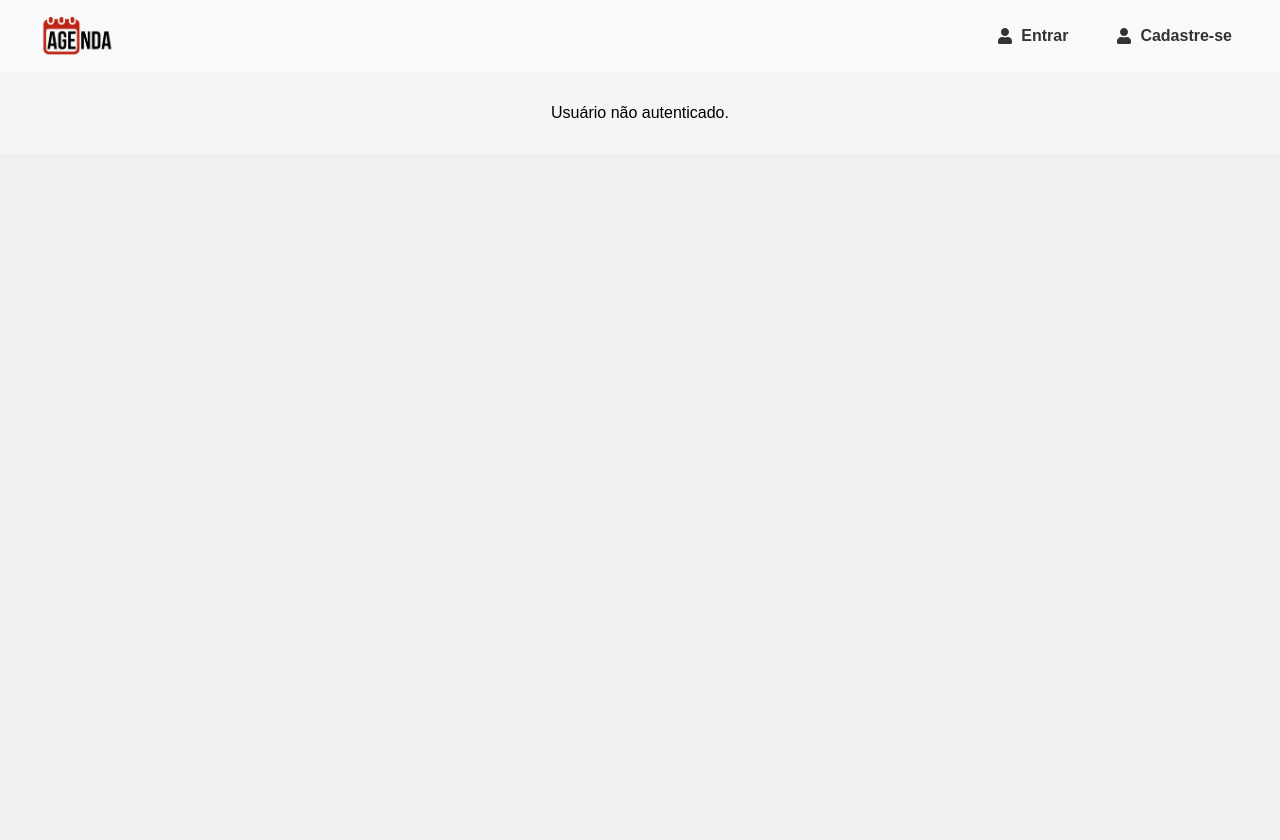
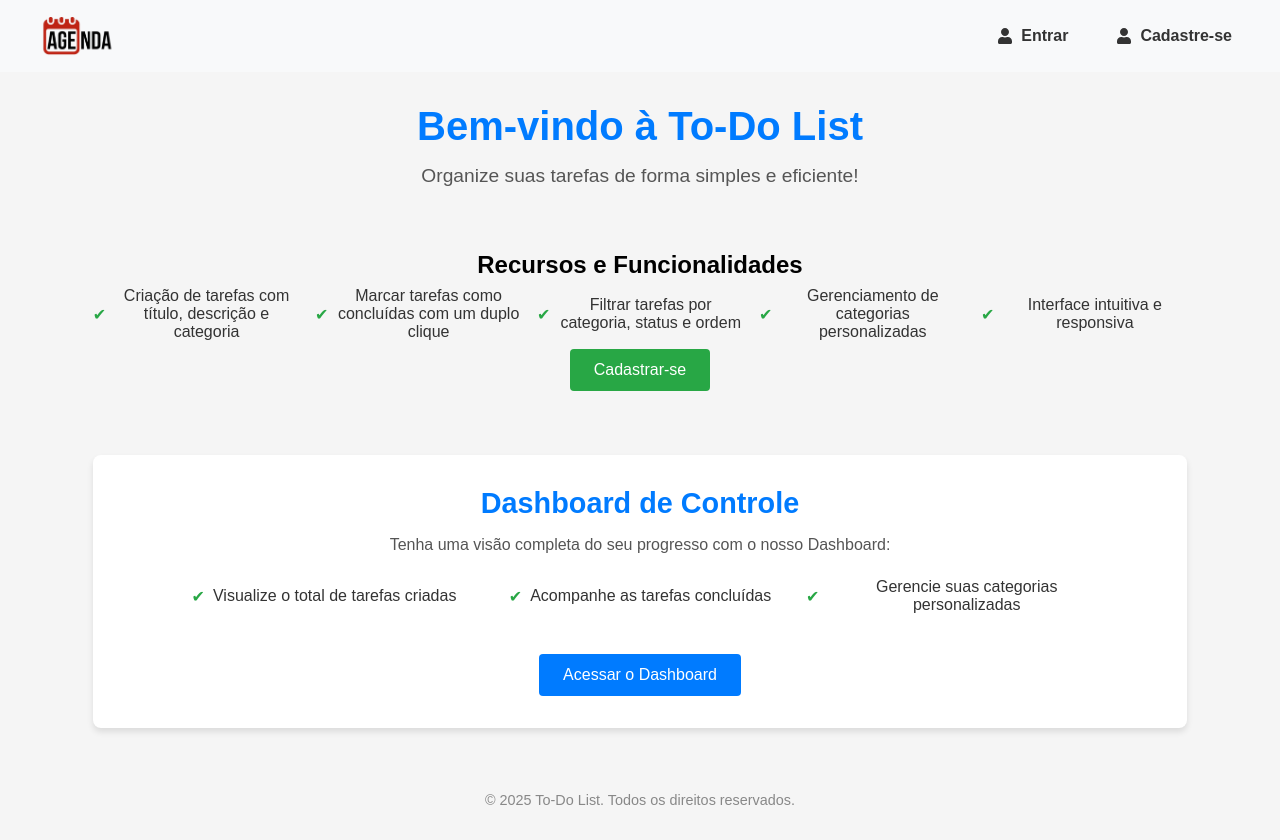
Before and after one commit to AndreAilton/Agenda-Front-End-Typescript, a React (Vite) app: page / in a window 1280 px wide. Before the commit the page ends 800 px from the top, so only its background shows below. Built offline with nearby package versions, Linux system fonts and the light colour scheme.

Commit message:
Final Landing Page

```diff
--- a/src/App.tsx
+++ b/src/App.tsx
@@ -8,14 +8,16 @@ import { AuthProvider } from "./context/AuthContext";
 
 function App() {
   return (
+    <BrowserRouter>
     <AuthProvider>
-      <BrowserRouter>
+
         <Navbar />
         <Suspense fallback={<Loading />}>
           <AppRoutes />
         </Suspense>
-      </BrowserRouter>
+
     </AuthProvider>
+    </BrowserRouter>
   );
 }
 export default App;
--- /dev/null
+++ b/src/components/landing/index.tsx
@@ -0,0 +1,193 @@
+import React from "react";
+import styled from "styled-components";
+import { useNavigate } from "react-router-dom";
+
+const Container = styled.div`
+  display: flex;
+  flex-direction: column;
+  align-items: center;
+  justify-content: center;
+  background-color: #f5f5f5;
+  padding: 2rem;
+  box-sizing: border-box; /* Garante que o padding seja incluído no tamanho total */
+  overflow: hidden; /* Evita que o conteúdo ultrapasse os limites */
+`;
+
+const Header = styled.header`
+  text-align: center;
+  margin-bottom: 2rem;
+`;
+
+const Title = styled.h1`
+  font-size: 2.5rem;
+  color: #007bff;
+  margin-bottom: 1rem;
+
+  @media (max-width: 600px) {
+    font-size: 1.8rem; /* Reduz o tamanho da fonte em telas menores */
+  }
+`;
+
+const Subtitle = styled.p`
+  font-size: 1.2rem;
+  color: #555;
+`;
+
+const FeaturesSection = styled.section`
+  margin: 2rem 0;
+  text-align: center;
+  max-width: 90%; /* Limita a largura máxima */
+  width: 100%; /* Garante que ocupe 100% do espaço disponível */
+  box-sizing: border-box;
+`;
+
+const FeaturesList = styled.ul`
+  list-style: none;
+  padding: 0;
+  margin: 0;
+  display: flex;
+  flex-wrap: wrap; /* Permite que os itens quebrem linha */
+  justify-content: center;
+  gap: 1rem; /* Espaçamento entre os itens */
+`;
+
+const FeatureItem = styled.li`
+  font-size: 1rem;
+  color: #333;
+  margin: 0.5rem 0;
+  display: flex;
+  align-items: center;
+  justify-content: center;
+  min-width: 200px; /* Define uma largura mínima */
+  max-width: 300px; /* Define uma largura máxima */
+  flex: 1; /* Permite que os itens cresçam igualmente */
+
+  &::before {
+    content: "✔";
+    color: #28a745;
+    margin-right: 0.5rem;
+  }
+`;
+
+const DashboardSection = styled.section`
+  margin: 2rem 0;
+  text-align: center;
+  background: #fff;
+  padding: 2rem;
+  border-radius: 8px;
+  box-shadow: 0 4px 6px rgba(0, 0, 0, 0.1);
+  max-width: 90%; /* Limita a largura máxima */
+  width: 100%; /* Garante que ocupe 100% do espaço disponível */
+  box-sizing: border-box;
+
+  @media (max-width: 768px) {
+    padding: 1rem; /* Reduz o padding em telas menores */
+  }
+`;
+
+const DashboardTitle = styled.h2`
+  font-size: 1.8rem;
+  color: #007bff;
+  margin-bottom: 1rem;
+`;
+
+const DashboardDescription = styled.p`
+  font-size: 1rem;
+  color: #555;
+  margin-bottom: 1rem;
+`;
+
+const ButtonContainer = styled.div`
+  display: flex;
+  gap: 1rem;
+  justify-content: center;
+  margin-top: 2rem;
+`;
+
+const Button = styled.button`
+  background: #007bff;
+  color: #fff;
+  border: none;
+  padding: 0.75rem 1.5rem;
+  border-radius: 4px;
+  font-size: 1rem;
+  cursor: pointer;
+  transition: background 0.3s;
+
+  &:hover {
+    background: #0056b3;
+  }
+
+  @media (max-width: 768px) {
+    padding: 0.5rem 1rem; /* Reduz o padding do botão */
+    font-size: 0.9rem; /* Reduz o tamanho da fonte */
+  }
+`;
+
+const Footer = styled.footer`
+  margin-top: 2rem;
+  text-align: center;
+  font-size: 0.9rem;
+  color: #888;
+`;
+
+const LandingPage: React.FC = () => {
+  const navigate = useNavigate();
+
+  const handleGetStarted = () => {
+    navigate("/Auth"); // Redireciona para a página de autenticação
+  };
+
+  const handleRegister = () => {
+    navigate("/auth"); // Redireciona para a página de cadastro
+  };
+
+  return (
+    <Container>
+      <Header>
+        <Title>Bem-vindo à To-Do List</Title>
+        <Subtitle>Organize suas tarefas de forma simples e eficiente!</Subtitle>
+      </Header>
+
+      <FeaturesSection>
+        <h2>Recursos e Funcionalidades</h2>
+        <FeaturesList>
+          <FeatureItem>
+            Criação de tarefas com título, descrição e categoria
+          </FeatureItem>
+          <FeatureItem>
+            Marcar tarefas como concluídas com um duplo clique
+          </FeatureItem>
+          <FeatureItem>
+            Filtrar tarefas por categoria, status e ordem
+          </FeatureItem>
+          <FeatureItem>Gerenciamento de categorias personalizadas</FeatureItem>
+          <FeatureItem>Interface intuitiva e responsiva</FeatureItem>
+        </FeaturesList>
+        <Button style={{backgroundColor:"#28a745"}} onClick={handleRegister}>Cadastrar-se</Button>
+      </FeaturesSection>
+
+      <DashboardSection>
+        <DashboardTitle>Dashboard de Controle</DashboardTitle>
+        <DashboardDescription>
+          Tenha uma visão completa do seu progresso com o nosso Dashboard:
+        </DashboardDescription>
+        <FeaturesList>
+          <FeatureItem>Visualize o total de tarefas criadas</FeatureItem>
+          <FeatureItem>Acompanhe as tarefas concluídas</FeatureItem>
+          <FeatureItem>Gerencie suas categorias personalizadas</FeatureItem>
+        </FeaturesList>
+        <ButtonContainer>
+          <Button onClick={handleGetStarted}>Acessar o Dashboard</Button>
+
+        </ButtonContainer>
+      </DashboardSection>
+
+      <Footer>
+        <p>© 2025 To-Do List. Todos os direitos reservados.</p>
+      </Footer>
+    </Container>
+  );
+};
+
+export default LandingPage;
--- a/src/context/Authcontext.tsx
+++ b/src/context/Authcontext.tsx
@@ -1,5 +1,6 @@
 import React, { createContext, useContext, useEffect, useState } from "react";
 import { getUser } from "../services/authService";
+
 
 interface AuthContextType {
   isLoggedIn: boolean;
@@ -43,6 +44,7 @@ export const AuthProvider: React.FC<{ children: React.ReactNode }> = ({ children
   const logout = () => {
     localStorage.removeItem("token");
     setIsLoggedIn(false);
+
     window.location.reload()
   };
 
--- a/src/pages/Home/index.tsx
+++ b/src/pages/Home/index.tsx
@@ -1,10 +1,23 @@
 import React from 'react';
 import ToDoList from '../To-do-list';
+import { useAuth } from "../../context/AuthContext";
+import LandingPage from '../../components/landing';
+
 
 const Home: React.FC = () => {
+    const { isLoggedIn} = useAuth();
     return (
+        <>
+        {
+            isLoggedIn ? (
+                <ToDoList />
+            ) : (
+                <LandingPage />
+            )
+        }
+        </>
 
-            <ToDoList />
+
     );
 };
 
--- a/src/pages/Perfil/index.tsx
+++ b/src/pages/Perfil/index.tsx
@@ -1,12 +1,20 @@
-import React from 'react';
-import styled from 'styled-components';
+import React, { useEffect, useState } from "react";
+import styled from "styled-components";
+import {
+  getUser,
+  getUserTasks,
+  getUserCategorys,
+} from "../../services/userServices";
+import UserImage from "../../assets/imgs/user.png"; // Imagem padrão do usuário
 
 const PerfilContainer = styled.div`
   display: flex;
+  flex-direction: column;
+  align-items: center;
   justify-content: center;
-    align-items: center;
-    height: 90vh;
+  height: 100vh;
   background-color: #f5f5f5;
+  padding: 2rem;
 `;
 
 const PerfilCard = styled.div`
@@ -17,6 +25,7 @@ const PerfilCard = styled.div`
   text-align: center;
   width: 100%;
   max-width: 400px;
+  margin-bottom: 2rem;
 `;
 
 const PerfilFoto = styled.img`
@@ -36,17 +45,115 @@ const PerfilEmail = styled.p`
   font-size: 1rem;
 `;
 
+const ErrorMessage = styled.p`
+  color: red;
+  font-size: 1rem;
+  text-align: center;
+`;
+
+const Dashboard = styled.div`
+  background: #fff;
+  padding: 2rem;
+  border-radius: 8px;
+  box-shadow: 0 4px 6px rgba(0, 0, 0, 0.1);
+  text-align: center;
+  width: 100%;
+  max-width: 400px;
+`;
+
+const DashboardTitle = styled.h3`
+  color: #333;
+  margin-bottom: 1rem;
+`;
+
+const DashboardItem = styled.div`
+  font-size: 1rem;
+  color: #555;
+  margin-bottom: 0.5rem;
+
+  span {
+    font-weight: bold;
+    color: #007bff;
+  }
+`;
+
 const Perfil: React.FC = () => {
+  const [user, setUser] = useState<any>(null);
+  const [error, setError] = useState<string>("");
+  const [taskCount, setTaskCount] = useState<number>(0);
+  const [completedTaskCount, setCompletedTaskCount] = useState<number>(0);
+  const [categoryCount, setCategoryCount] = useState<number>(0);
+
+  useEffect(() => {
+    const fetchUserData = async () => {
+      const token = localStorage.getItem("token");
+      if (!token) {
+        setError("Usuário não autenticado.");
+        return;
+      }
+
+      try {
+        // Busca os dados do usuário
+        const userData = await getUser(token);
+        setUser(userData.user);
+
+        // Busca as tarefas do usuário
+        const tasks = await getUserTasks(token);
+        setTaskCount(tasks.length);
+        setCompletedTaskCount(tasks.filter((task: any) => task.done).length);
+
+        // Busca as categorias do usuário
+        const categories = await getUserCategorys(token);
+        setCategoryCount(categories.length);
+      } catch (err: any) {
+        setError(err.message || "Erro ao carregar os dados do usuário.");
+      }
+    };
+
+    fetchUserData();
+  }, []);
+
+  if (error) {
     return (
       <PerfilContainer>
+        <ErrorMessage>{error}</ErrorMessage>
+      </PerfilContainer>
+    );
+  }
+
+  if (!user) {
+    return (
+      <PerfilContainer>
+        <p>Carregando...</p>
+      </PerfilContainer>
+    );
+  }
+
+  return (
+    <PerfilContainer>
+      {/* Cartão de Perfil */}
       <PerfilCard>
         <PerfilFoto
-                    src="https://via.placeholder.com/150"
+          src={UserImage}
           alt="Foto de Perfil"
         />
-                <PerfilNome>Seu Nome</PerfilNome>
-                <PerfilEmail>seuemail@exemplo.com</PerfilEmail>
+        <PerfilNome>{user.name || "Nome não disponível"}</PerfilNome>
+        <PerfilEmail>{user.email || "E-mail não disponível"}</PerfilEmail>
       </PerfilCard>
+
+      {/* Mini Dashboard */}
+      <Dashboard>
+        <DashboardTitle>Informações</DashboardTitle>
+        <DashboardItem>
+          Total de Tarefas: <span>{taskCount}</span>
+        </DashboardItem>
+        <DashboardItem>
+          Tarefas Concluídas: <span>{completedTaskCount}</span>
+        </DashboardItem>
+        <DashboardItem>
+          Total de Categorias: <span>{categoryCount}</span>
+        </DashboardItem>
+      </Dashboard>
     </PerfilContainer>
   );
 };
--- a/src/pages/To-do-list/index.tsx
+++ b/src/pages/To-do-list/index.tsx
@@ -202,6 +202,7 @@ const ToDoList: React.FC = () => {
   // Estados para filtros
   const [filterCategory, setFilterCategory] = useState<string>(""); // Categoria selecionada
   const [sortOrder, setSortOrder] = useState<string>("asc"); // Ordem de exibição (ascendente ou descendente)
+  const [filterStatus, setFilterStatus] = useState<string>("all"); // Filtro de status: "all", "done", "inProgress"
 
   interface Category {
     id: number;
@@ -416,7 +417,19 @@ const ToDoList: React.FC = () => {
   const filteredAndSortedTasks = tasks
     .filter((task) => {
       // Filtra por categoria, se uma categoria for selecionada
-      return filterCategory ? task.category === filterCategory : true;
+      const matchesCategory = filterCategory
+        ? task.category === filterCategory
+        : true;
+
+      // Filtra por status (concluído ou em andamento)
+      const matchesStatus =
+        filterStatus === "all"
+          ? true
+          : filterStatus === "done"
+          ? task.done
+          : !task.done;
+
+      return matchesCategory && matchesStatus;
     })
     .sort((a, b) => {
       // Ordena por data de criação (ascendente ou descendente)
@@ -468,6 +481,16 @@ const ToDoList: React.FC = () => {
             )}
           </Select>
 
+          {/* Filtro por Status */}
+          <Select
+            value={filterStatus}
+            onChange={(e) => setFilterStatus(e.target.value)}
+          >
+            <option value="all">Todas</option>
+            <option value="done">Concluídas</option>
+            <option value="inProgress">Em Andamento</option>
+          </Select>
+
           {/* Filtro por Ordem */}
           <Select
             value={sortOrder}
@@ -500,7 +523,11 @@ const ToDoList: React.FC = () => {
               <TaskItem
                 key={task.id}
                 $done={!!task.done} // Converte para booleano explicitamente
-                onDoubleClick={() => toggleTaskDone(task.id, task.done)} // Evento de duplo clique
+                onClick={() => toggleTaskDone(task.id, task.done)}
+                onDoubleClick={() => {
+                  setEditTask(task); // Define a tarefa a ser editada
+                  setIsEditModalOpen(true); // Abre o modal de edição
+                }} // Evento de duplo clique
               >
                 <TaskDetails>
                   <TaskTitle $done={!!task.done}>{task.tittle}</TaskTitle>
@@ -615,14 +642,19 @@ const ToDoList: React.FC = () => {
             {formErrors.category && (
               <ErrorMessage>{formErrors.category}</ErrorMessage>
             )}
-            <Input
-              type="text"
-              placeholder="Categoria"
+            <Select
               value={editTask.category}
               onChange={(e) =>
                 setEditTask({ ...editTask, category: e.target.value })
               }
-            />
+            >
+              <option value="">Selecione uma Categoria</option>
+              {categories.map((category) => (
+                <option key={category.id} value={category.category}>
+                  {category.category}
+                </option>
+              ))}
+            </Select>
             <Button onClick={handleEditTask}>Salvar</Button>
             <Button onClick={() => setIsEditModalOpen(false)}>Cancelar</Button>
           </ModalContent>
```
Also changed, not shown: src/components/navbar/index.tsx (+4 -6 lines), src/assets/imgs/user.png (added). Lines whose indentation alone changed are shown as unchanged.
